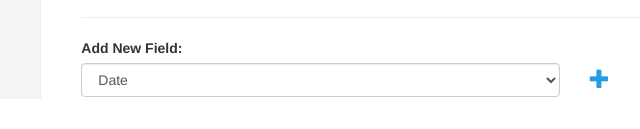
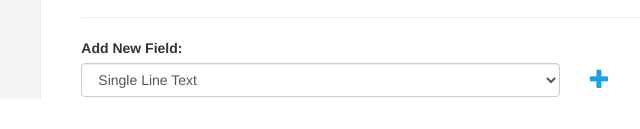
Before and after one commit to ashrithbg/WebDevSpring2016, a website: page public/assignment/form-fields.html in a window 1280 px wide. Shown: the part 701-830 px from the top of the page, 172-812 px from the left. Drawn offline with nearby package versions, Linux system fonts and the light colour scheme.

Commit message:
Added Single Line Text field to Add Field dropdown menu

```diff
--- a/public/assignment/form-fields.html
+++ b/public/assignment/form-fields.html
@@ -170,6 +170,9 @@
 
                                 <select class="form-control">
                                     <option>
+                                        Single Line Text
+                                    </option>
+                                    <option>
                                        Date
                                     </option>
                                     <option>
```
